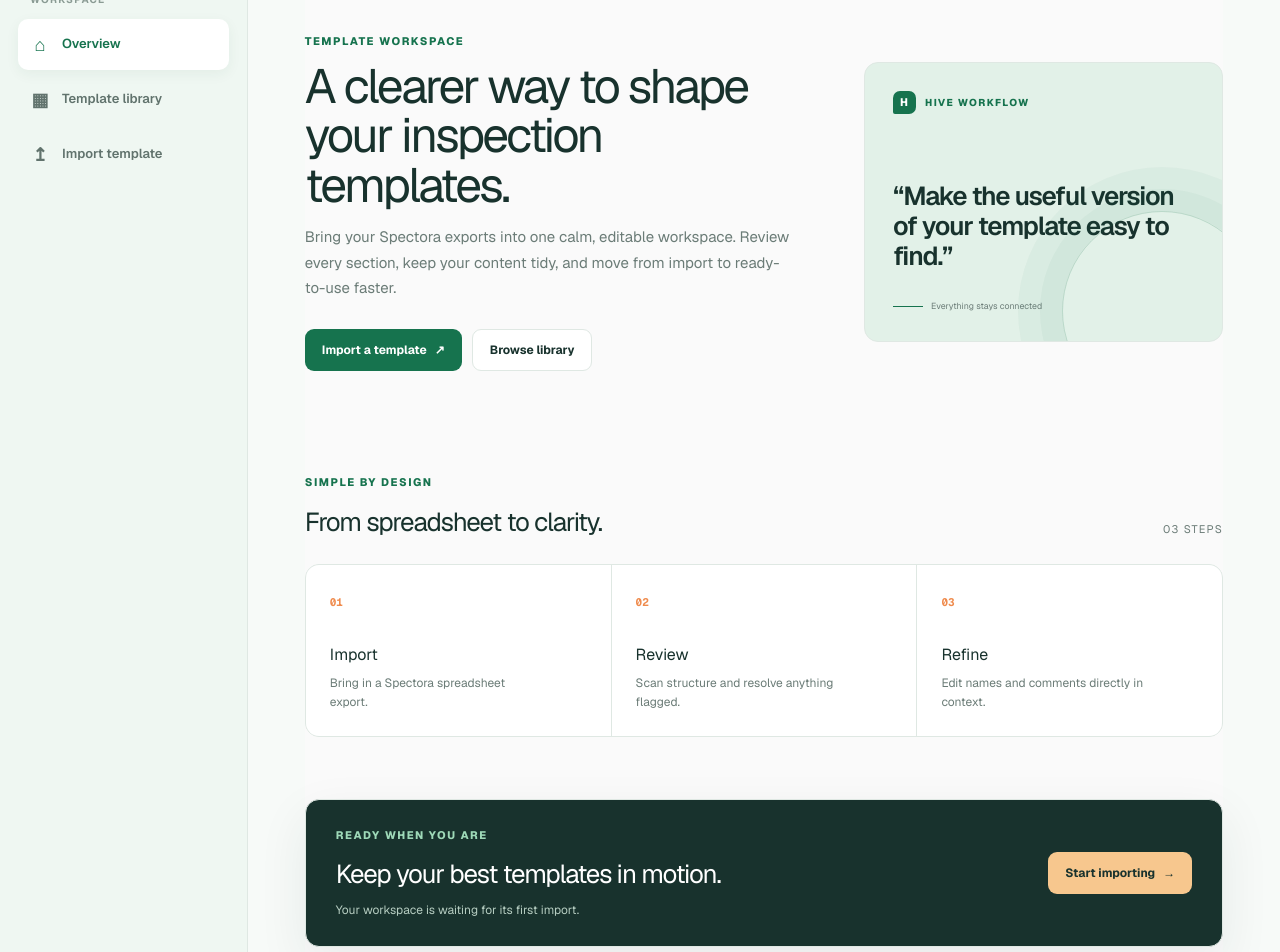
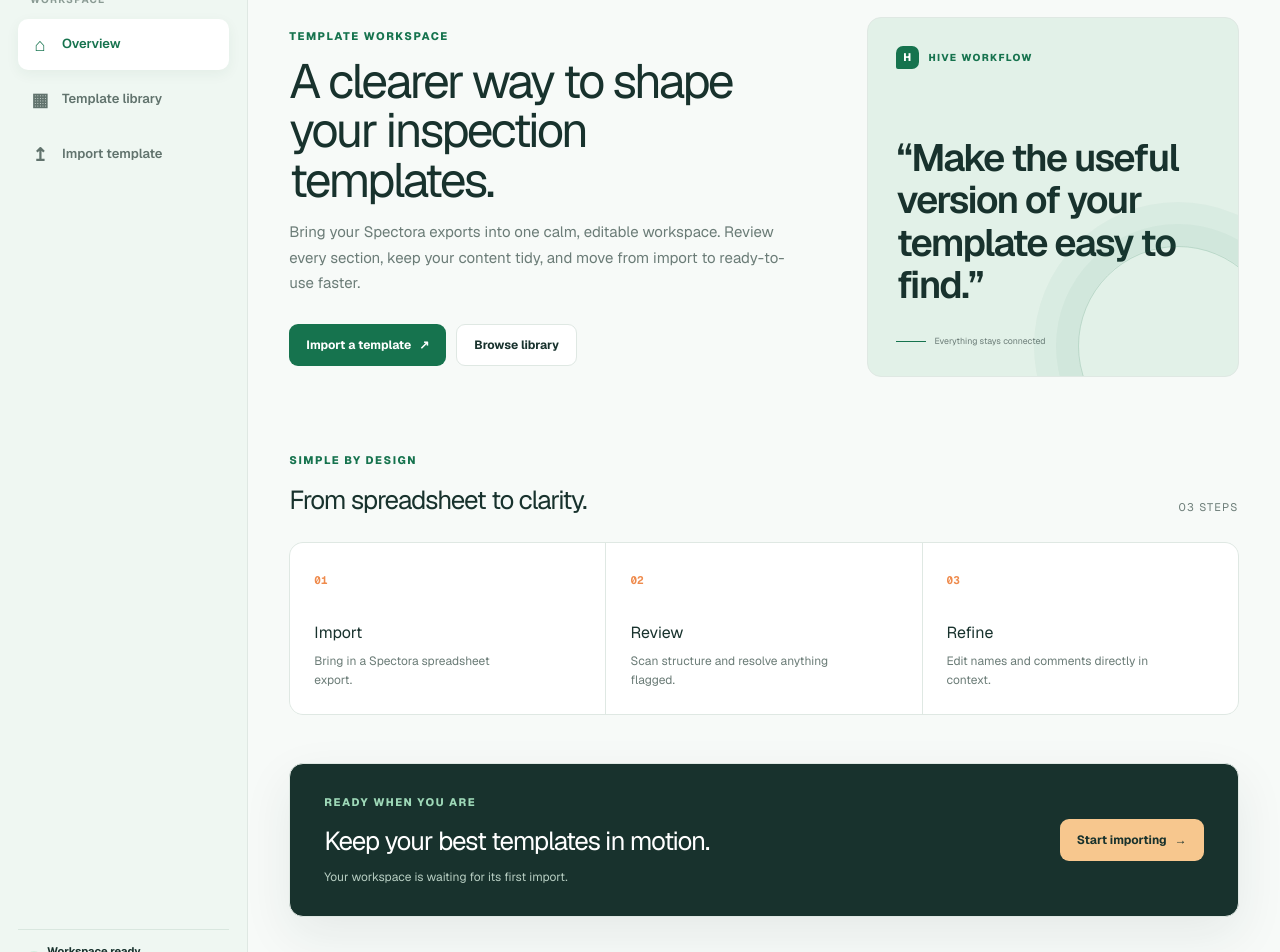
Before and after one commit to VanshComp/hive-template-importer, a Next.js app: page / in a window 1280 px wide. Shown: the part 140-1092 px from the top of the page. Built offline with nearby package versions, Linux system fonts and the light colour scheme.

Commit message:
completed

```diff
--- a/app/globals.css
+++ b/app/globals.css
@@ -55,7 +55,7 @@ button { cursor: pointer; }
 .avatar { display: grid; place-items: center; width: 32px; height: 32px; border-radius: 50%; background: #f6c7a4; color: #70452e; font-size: 10px; font-weight: 800; }
 .mobile-brand { display: none; align-items: center; gap: 8px; }
 .mobile-nav { display: none; }
-.page-content { width: min(1160px, 89%); margin: 0 auto; padding: 58px 0 90px; }
+.page-content { width: min(1320px, 92%); margin: 0 auto; padding: 58px 0 90px; }
 .eyebrow { margin: 0 0 12px; color: var(--green); font-size: 11px; font-weight: 800; letter-spacing: .14em; text-transform: uppercase; }
 .page-title { margin: 0; font-size: clamp(30px, 4vw, 48px); letter-spacing: -.055em; line-height: 1.03; }
 .page-subtitle { max-width: 580px; margin: 14px 0 0; color: var(--muted); font-size: 15px; line-height: 1.7; }
@@ -69,16 +69,17 @@ button { cursor: pointer; }
 .muted { color: var(--muted); }
 .empty-state { padding: 62px 25px; text-align: center; border: 1px dashed #bfd4c8; border-radius: 14px; background: rgba(255,255,255,.52); }
 .empty-state-icon { display: grid; place-items: center; width: 48px; height: 48px; margin: 0 auto 15px; border-radius: 13px; background: var(--mint); color: var(--green); font-size: 23px; }
-.hero-grid { display: grid; grid-template-columns: minmax(0, 1.15fr) minmax(280px, .85fr); gap: 8%; align-items: center; min-height: 420px; }
+.dashboard-page { width: 100%; }
+.hero-grid { display: grid; grid-template-columns: minmax(0, 1.15fr) minmax(340px, .85fr); gap: 8%; align-items: center; min-height: 430px; padding: 8px 0 28px; }
 .hero-actions { display: flex; flex-wrap: wrap; gap: 10px; margin-top: 28px; }
 .hero-note { position: relative; min-height: 270px; padding: 28px; overflow: hidden; background: #e2f1e8; box-shadow: none; }
 .hero-note::after { content: ''; position: absolute; right: -40px; bottom: -70px; width: 200px; height: 200px; border: 1px solid rgba(22,115,78,.2); border-radius: 50%; box-shadow: 0 0 0 22px rgba(22,115,78,.04), 0 0 0 44px rgba(22,115,78,.04); }
 .hero-note-top { display: flex; align-items: center; gap: 9px; color: var(--green); font-size: 10px; font-weight: 800; letter-spacing: .14em; }
 .mini-badge { display: grid; place-items: center; width: 23px; height: 23px; border-radius: 7px 7px 7px 2px; background: var(--green); color: white; font-size: 11px; }
-.hero-quote { max-width: 300px; margin-top: 68px; font-size: 26px; font-weight: 600; letter-spacing: -.045em; line-height: 1.15; }
+.hero-quote { max-width: 390px; margin-top: 68px; color: var(--ink); font-size: clamp(26px, 3vw, 38px); font-weight: 600; letter-spacing: -.045em; line-height: 1.12; }
 .hero-note-line { display: flex; align-items: center; gap: 8px; margin-top: 28px; color: var(--muted); font-size: 11px; }
 .hero-note-line span { width: 30px; height: 1px; background: var(--green); }
-.workflow-section { margin-top: 62px; }
+.workflow-section { margin-top: 30px; }
 .section-heading { display: flex; align-items: end; justify-content: space-between; gap: 20px; margin-bottom: 22px; }
 .section-heading h2, .callout h2 { margin: 0; font-size: 26px; letter-spacing: -.045em; }
 .section-count { padding-bottom: 4px; color: var(--muted); font-size: 11px; text-transform: uppercase; letter-spacing: .12em; }
@@ -87,7 +88,7 @@ button { cursor: pointer; }
 .step-number { color: var(--orange); font-family: var(--font-geist-mono), monospace; font-size: 11px; font-weight: 700; }
 .step h3 { margin: 30px 0 7px; font-size: 16px; }
 .step p { max-width: 210px; margin: 0; color: var(--muted); font-size: 12px; line-height: 1.6; }
-.callout { display: flex; align-items: center; justify-content: space-between; gap: 24px; margin-top: 62px; padding: 27px 30px; background: #18322d; color: white; }
+.callout { display: flex; align-items: center; justify-content: space-between; gap: 24px; margin-top: 48px; padding: 30px 34px; background: #18322d; color: white; }
 .callout .eyebrow { color: #9ed9b8; }.callout .muted { color: #b7cec2; margin: 7px 0 0; font-size: 12px; }.callout .button { background: #f7c78e; color: #18322d; }.callout .button:hover { background: #ffd7aa; }
 .library-header, .detail-header, .import-header { display: flex; justify-content: space-between; align-items: end; gap: 24px; }
 .library-tools { display: flex; align-items: center; gap: 10px; margin-top: 40px; }
--- a/app/page.tsx
+++ b/app/page.tsx
@@ -8,7 +8,6 @@ const steps = [
 
 export default function Home() {
   return (
-    <div className="flex flex-col flex-1 items-center justify-center bg-zinc-50 font-sans dark:bg-black">
     <div className="dashboard-page">
       <section className="hero-grid">
         <div>
@@ -40,6 +39,4 @@ export default function Home() {
       </section>
     </div>
   )
-    </div>
-  );
 }
--- a/research/PHASE1.md
+++ b/research/PHASE1.md
@@ -40,8 +40,22 @@ This document informs the schema and import-mapping decisions made in later phas
 - Fields have a declared **Answer Type** with structured input (e.g., "Covering Material" as a button-group multiple-choice, "Approximate Age" as a range choice, "Notes" as free text).
 
 **UX friction observed (for walkthrough section 7 / Hive feedback):**
-- [Fill in 2-3 honest, specific notes here from your own experience — e.g., anything about navigating from Inspection → Select Report → Edit that felt like an extra click, or anything about the Draft/Published terminology that wasn't immediately obvious.]
-
+- The clearest issue I hit was a missing loading state on navigation. Clicking
+  "Templates" in the sidebar produced no visible feedback at all — no spinner, no
+  disabled button state, no skeleton screen — for what felt like a noticeable pause
+  before the page actually rendered. Because nothing indicated the click had registered,
+  I ended up clicking the same button multiple times, assuming the first attempts hadn't
+  worked. A simple loading indicator (even a basic spinner or disabled-state button)
+  would remove this ambiguity and prevent the repeated-click behavior it currently
+  invites.
+- More broadly, several transitions in the product (particularly the Reports/Templates
+  area) felt slower than expected for what should be simple navigation, which compounds
+  the above issue — a delay is far less frustrating when the UI visibly acknowledges the
+  action immediately, even if the underlying data takes a moment longer to load.
+- To be clear, this is specifically about perceived responsiveness during navigation, not
+  the product's core functionality or design direction — the underlying template import
+  and report-building workflow itself felt well thought out and matched what a switching
+  customer would actually need.
 ---
 
 ## 4. Spectora — input file structure
@@ -159,16 +173,6 @@ These are deliberate design choices for our own importer, directly informed by t
 
 ---
 
-## 8. Known gaps / follow-ups from Phase 1
-
-- [ ] Confirm the `Category = 1 → Safety Concerns` mapping using the "Foundation Cracks - Major" row (not yet checked).
-- [ ] Binsr exploration not completed — optional per brief; would add a second reference point on template-import UX if time permits.
-- [ ] Did not test Hive's importer against a **malformed or non-HTML-text file** (e.g., a plain-text export, or a corrupted spreadsheet) to see how it fails — useful for calibrating expectations around our own required failure-case handling (Phase 8 of our build plan), but not essential since we're designing our own failure handling independently.
-- [ ] Did not test Hive's importer against a **second, different Spectora template** — only tested the single InterNACHI file. Our own importer testing plan (Phase 7) will cover this gap for our implementation specifically.
-- [ ] Hive Inspect UX feedback notes (Section 3) need to be filled in with specific, first-hand detail before the walkthrough recording — currently a placeholder.
-
----
-
-## 9. Summary
+## 8. Summary
 
 Phase 1 gave us a verified, evidence-based understanding of both the input data (Spectora's export format) and a working reference implementation's behavior (Hive's own importer), rather than starting the build on assumptions. Every fidelity claim above was checked programmatically against the source file, not visually estimated. This foundation directly shapes the schema and import-mapping decisions made from Phase 3 onward, and gives us a legitimate basis for explaining *why* we made those decisions in the walkthrough, rather than only describing *what* we built.
```
Also changed, not shown: 2 other files (tests, documents, lock files or other folders).
